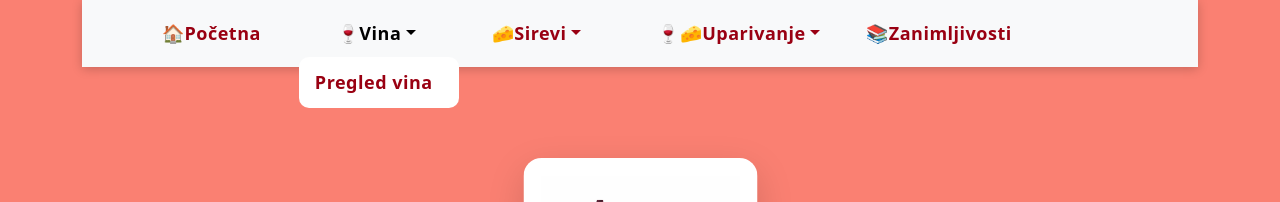
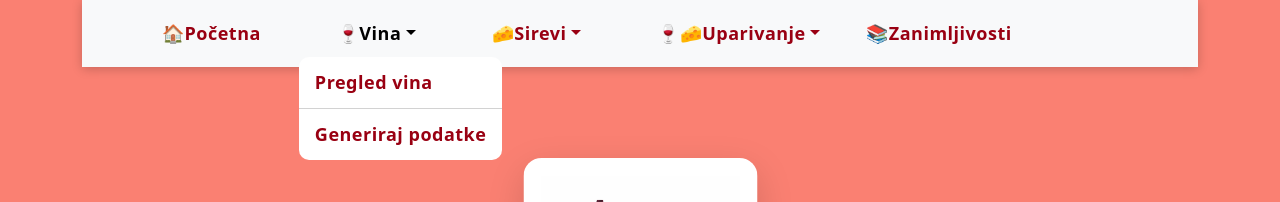
Before and after one commit to Tankred031/WineAndCheesePairingApp, a React (Vite) app: page / in a window 1280 px wide. Both pictures are taken after a click on the button "🍷Vina". Shown: the top 202 px of the page. Built offline with nearby package versions, Linux system fonts and the light colour scheme.

Commit message:
Faker importi

```diff
--- a/src/App.jsx
+++ b/src/App.jsx
@@ -14,6 +14,7 @@ import VinaPromjena from './pages/vina/VinaPromjena'
 import SireviPromjena from './pages/sirevi/SireviPromjena'
 import Zanimljivosti from './pages/zanimljivosti/Zanimljivosti'
 import UparivanjePromjena from './pages/uparivanje/UparivanjePromjena'
+import GeneriranjePodataka from './pages/GeneriranjePodataka'
 
 
 function App() {
@@ -35,6 +36,7 @@ function App() {
         <Route path={RouteNames.VINA_PROMJENA} element={<VinaPromjena />} />
         <Route path={RouteNames.SIREVI_PROMJENA} element={<SireviPromjena />} />
         <Route path={RouteNames.ZANIMLJIVOSTI} element={<Zanimljivosti />} />
+        <Route path={RouteNames.GENERIRANJE_PODATAKA} element={<GeneriranjePodataka />} />
       </Routes>
       </Container>
       <hr />
--- a/src/components/Izbornik.jsx
+++ b/src/components/Izbornik.jsx
@@ -21,6 +21,13 @@ export default function Izbornik() {
               <NavDropdown.Item
                 onClick={() => navigate(RouteNames.VINA_PREGLED)}
               >Pregled vina</NavDropdown.Item>
+
+            <NavDropdown.Divider />
+
+            <NavDropdown.Item
+                onClick={() => navigate(RouteNames.GENERIRANJE_PODATAKA)}
+              >Generiraj podatke</NavDropdown.Item>
+
             </NavDropdown>
 
             <NavDropdown title="🧀Sirevi" id="basic-nav-dropdown">
--- a/src/constants.js
+++ b/src/constants.js
@@ -15,6 +15,8 @@ export const RouteNames = {
     SIREVI_PROMJENA: '/sirevi/:id',
 
     ZANIMLJIVOSTI: '/zanimljivosti',
+
+    GENERIRANJE_PODATAKA: '/generiraj-podatke'
 }
 
 // memorija, localStorage, firebase
```
